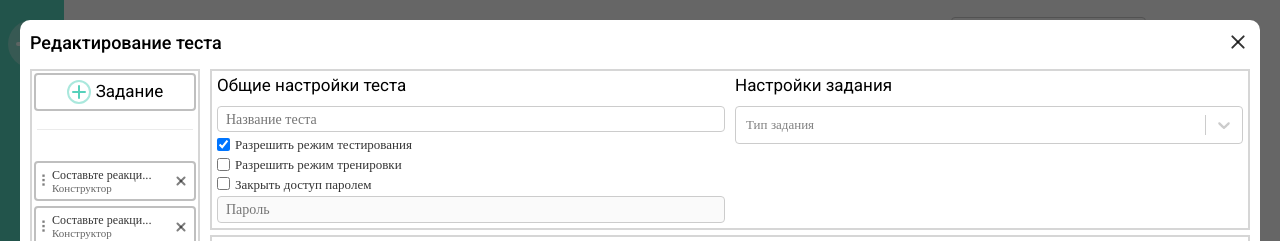
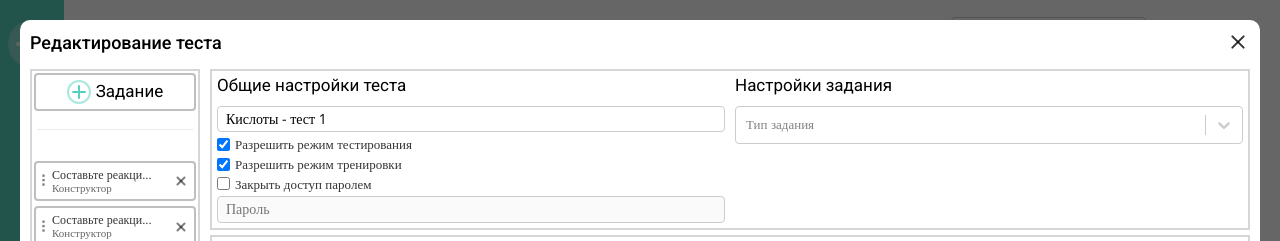
Before and after one commit to DoshSempai/study-platform, a React app: page /#/ in a window 1280 px wide. Both pictures are taken after a click on the element 192 px from the left and 243 px from the top of the page. Shown: the top 241 px of the page. Built offline with nearby package versions, Linux system fonts and the light colour scheme.

Commit message:
[search_test] TestWizard - Open Existing Test Settings - Settings Data Displayed

```diff
--- a/src/view/components/testwizard/testwizard.settings.common.tsx
+++ b/src/view/components/testwizard/testwizard.settings.common.tsx
@@ -16,11 +16,11 @@ export const TestWizardSettingsCommon = ({
 	testSettings,
 	setTestSettings,
 }: ITestWizardSettingsCommon): JSX.Element => {
-	const [testName, setTestName] = useState<string>('');
-	const [modeTestActive, setModeTestActive] = useState<boolean>(true);
-	const [modeTrainActive, setModeTrainActive] = useState<boolean>(false);
-	const [hasParole, setHasParole] = useState<boolean>(false);
-	const [parole, setParole] = useState<string>('');
+	const [testName, setTestName] = useState<string>(testSettings.title);
+	const [modeTestActive, setModeTestActive] = useState<boolean>(testSettings.testMode ?? false);
+	const [modeTrainActive, setModeTrainActive] = useState<boolean>(testSettings.trainMode ?? false);
+	const [hasParole, setHasParole] = useState<boolean>(testSettings.parole ? true : false);
+	const [parole, setParole] = useState<string>(testSettings.parole || '');
 
 	return (
 		<div className="testwizard__setting_part">
--- a/src/view/components/testwizard/testwizard.settings.task.tsx
+++ b/src/view/components/testwizard/testwizard.settings.task.tsx
@@ -3,6 +3,7 @@ import Select from 'react-select';
 import { ExerciseType } from '../../../data/exercise-types';
 
 interface ITestWizardSettingsTask {
+	initType?: ExerciseType;
 	setType: (type: ExerciseType) => void;
 }
 
@@ -11,14 +12,31 @@ const typeOptions = [
 	{ value: ExerciseType.touch, label: 'Конструктор' },
 ];
 
-export const TestWizardSettingsTask = ({ setType }: ITestWizardSettingsTask): JSX.Element => {
+const typeMapper = {
+	[ExerciseType.button]: 'Кнопки',
+	[ExerciseType.touch]: 'Конструктор',
+};
+
+export const TestWizardSettingsTask = ({
+	initType,
+	setType,
+}: ITestWizardSettingsTask): JSX.Element => {
 	const [taskType, setTaskType] = useState<{ value: ExerciseType; label: string }>();
 	return (
 		<div className="testwizard__setting_part">
 			<div className="testwizard__setting_part-title">Настройки задания</div>
 			<Select
 				placeholder="Тип задания"
+				isSearchable={false}
 				options={typeOptions}
+				defaultValue={
+					initType
+						? {
+								value: initType,
+								label: typeMapper[initType],
+						  }
+						: undefined
+				}
 				value={taskType}
 				onChange={(val): void => {
 					if (!val) return;
--- a/src/view/components/testwizard/testwizard.tsx
+++ b/src/view/components/testwizard/testwizard.tsx
@@ -135,7 +135,11 @@ export const TestWizard = ({
 				testSettings={testSettings}
 				setTestSettings={setTestSettings}
 			/>
-			<TestWizardSettingsTask key={`${counter}`} setType={onSetTypeInSettings} />
+			<TestWizardSettingsTask
+				key={`${counter}`}
+				initType={currentTaskType}
+				setType={onSetTypeInSettings}
+			/>
 		</div>
 	);
 
--- a/src/view/pages/dashboard/dashboard.tsx
+++ b/src/view/pages/dashboard/dashboard.tsx
@@ -1,7 +1,7 @@
 import React, { useState, useEffect } from 'react';
 import { useNavigate } from 'react-router-dom';
 import { Card, ICardActionsMeta } from '../../components/card/Сard';
-import { dashboardTestLocalData, ITestData } from '../../../data/dashboard-data';
+import { dashboardTestLocalData, ITestCommonData, ITestData } from '../../../data/dashboard-data';
 import { CommonLayout } from '../common/CommonLayout';
 import { TestWizard } from '../../components/testwizard/testwizard';
 import { ApiLocalStorage } from '../../../service/api.localstorage';
@@ -113,6 +113,16 @@ export const Dashboard = (): JSX.Element => {
 				<TestWizard
 					mode={chosenWizardTest ? 'update' : 'create'}
 					initTestData={chosenWizardTest ? chosenWizardTest.test : []}
+					initTestSettings={
+						chosenWizardTest
+							? ({
+									title: chosenWizardTest.title,
+									testMode: chosenWizardTest.testMode,
+									trainMode: chosenWizardTest.trainMode,
+									parole: chosenWizardTest.parole,
+							  } as ITestCommonData)
+							: undefined
+					}
 					onCreateTest={chosenWizardTest ? onUpdateTest : onCreateTest}
 					onCloseModal={(): void => {
 						setShowTestWizardModal(false);
```
